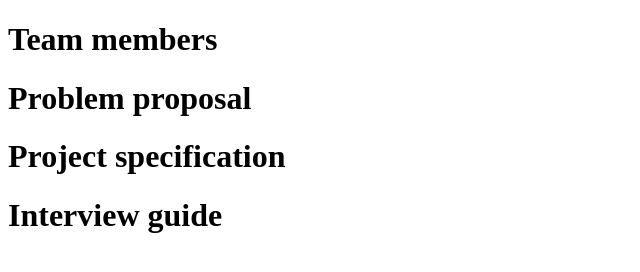
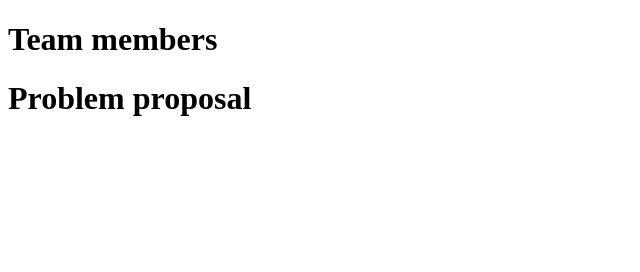
Before and after one commit to Banglacoder96/The-Caffeine-Addicts, a plain HTML site: page index.html in a window 1280 px wide. Shown: the whole page, without its empty margins (0-640 px from the left). Drawn offline with Linux system fonts and the light colour scheme.

Commit message:
feng change

```diff
--- a/index.html
+++ b/index.html
@@ -8,8 +8,5 @@
 
 <h1><label>Team members</label></h1>
     <h1><label>Problem proposal</label></h1>
-    <h1><label>Project specification</label></h1>
-    <h1><label>Interview guide</label></h1>
-
 </body>
 </html>
```
